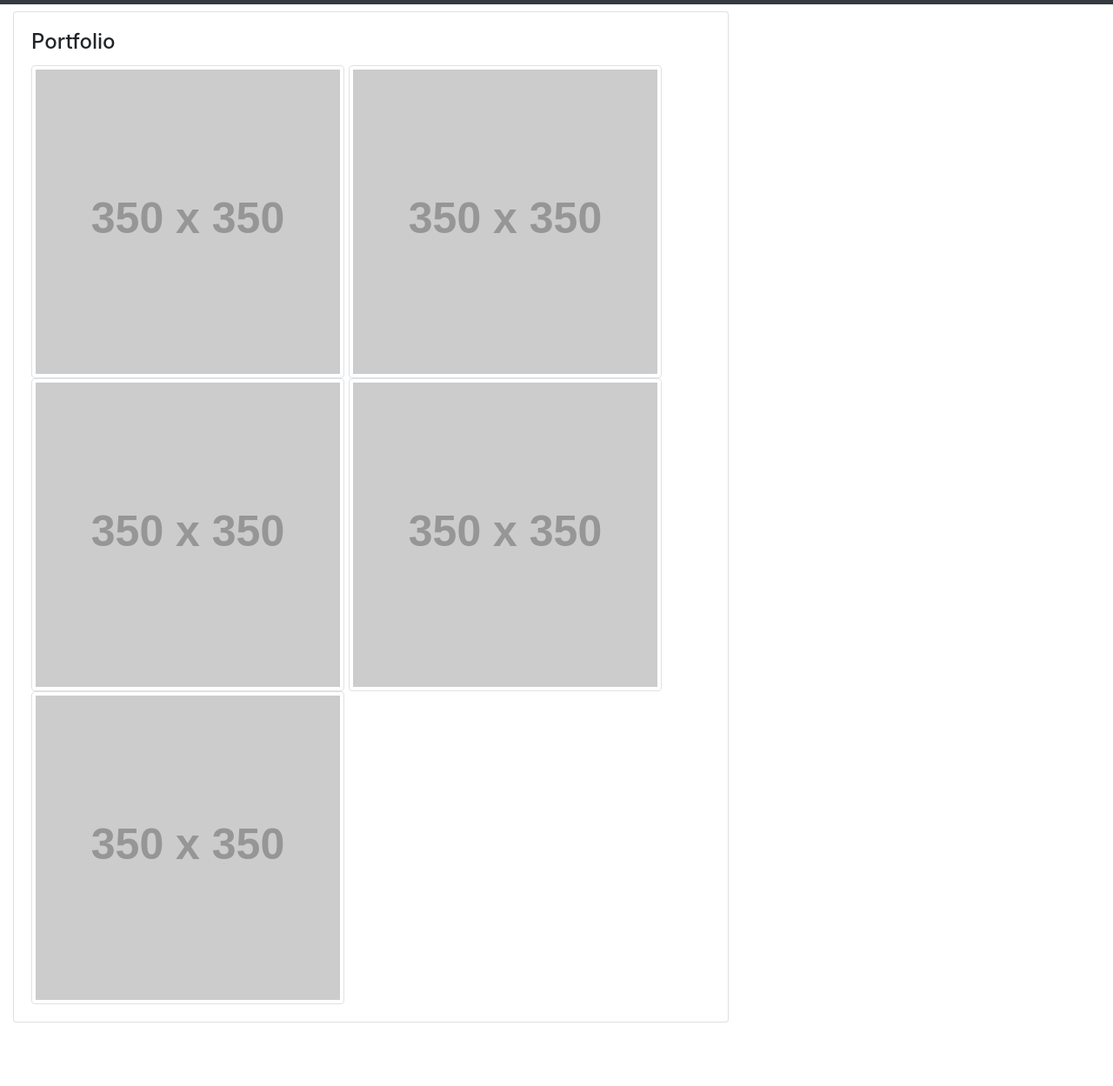
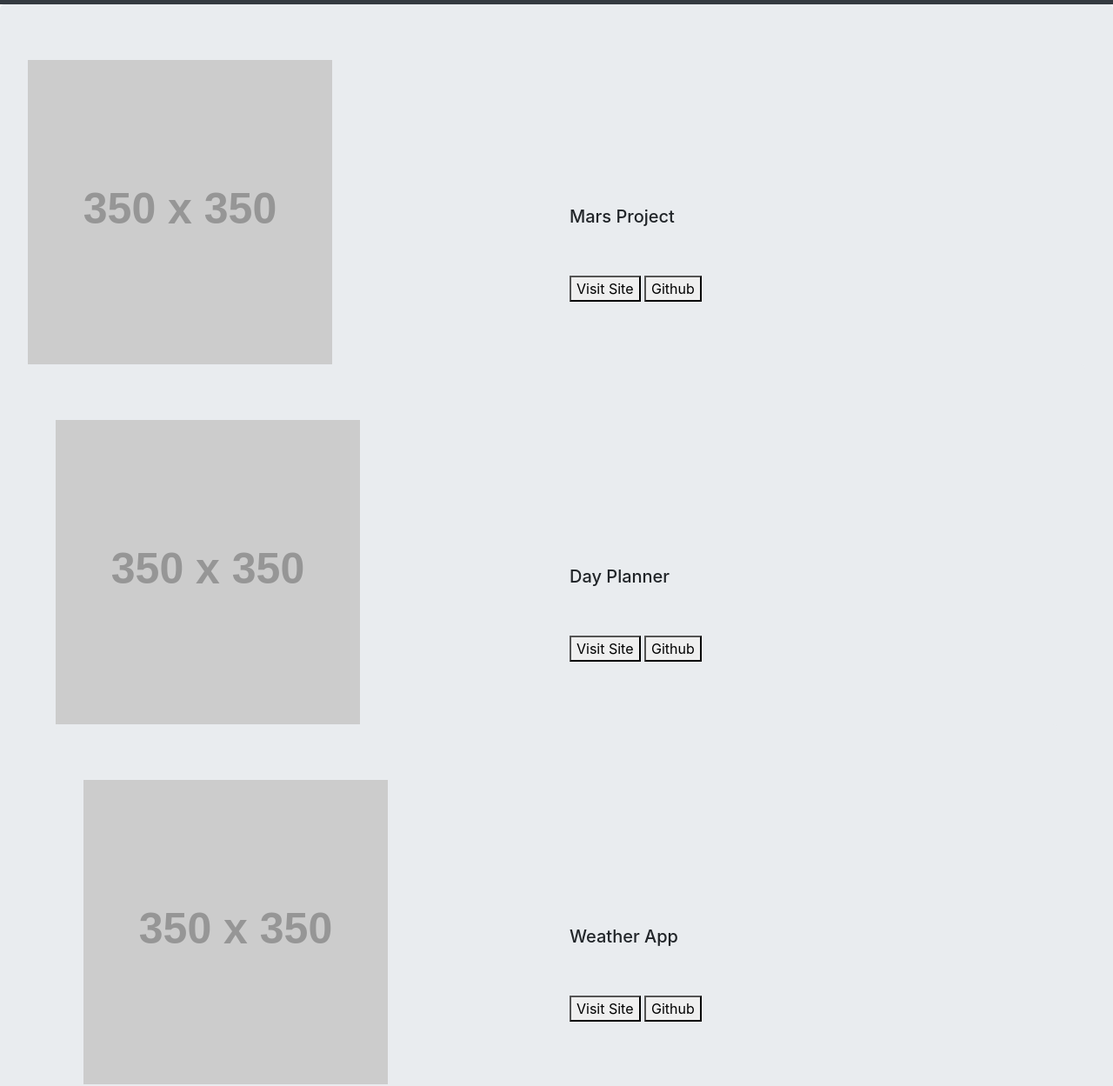
Before and after one commit to jasandper/about-me, a plain HTML site: page portfolio.html in a window 1280 px wide. Shown: the part 51-1300 px from the top of the page at 87% size. Before the commit the page ends 1227 px from the top, so only its background shows below. Drawn offline with nearby package versions, Linux system fonts and the light colour scheme; placeholder pictures from the web are drawn by us.

```diff
--- a/portfolio.html
+++ b/portfolio.html
@@ -31,20 +31,65 @@
           </nav>
         <!-- End Navbar -->
 
-        <!-- Create Card -->
-      <div class="col-md-8">
-        <div class="card mt-2">
-          <div class="card-body">
-            <h4 class="card-title">Portfolio</h4>
-            <img src="http://placehold.it/350x350" alt="Placeholder" class="img-thumbnail">
-            <img src="http://placehold.it/350x350" alt="Placeholder" class="img-thumbnail">
-            <img src="http://placehold.it/350x350" alt="Placeholder" class="img-thumbnail">
-            <img src="http://placehold.it/350x350" alt="Placeholder" class="img-thumbnail">
-            <img src="http://placehold.it/350x350" alt="Placeholder" class="img-thumbnail">
-          </div>
-        </div>
-      </div>
-<!-- End Card  -->
+<!-- Project 1 -->
+
+<div class="jumbotron" id="portfolio1">
+  <div class="row">
+  <div class="col">
+  <img src="https://via.placeholder.com/350" alt="mars project">
+</div>
+<div class="col">
+  <br><br><br><br><br><br><br>
+  <h5>Mars Project</h5>
+  <br><br>
+  <button>Visit Site</button>
+  <button>Github</button>
+</div>
+</div>
+
+<!-- End Project 1 -->
+
+<!-- Project 2 -->
+
+<div class="jumbotron" id="portfolio1">
+  <div class="row">
+  <div class="col">
+  <img src="https://via.placeholder.com/350" alt="Day Planner">
+</div>
+<div class="col">
+  <br><br><br><br><br><br><br>
+  <h5>Day Planner</h5>
+  <br><br>
+  <button>Visit Site</button>
+  <button>Github</button>
+</div>
+</div>
+
+<!-- End Project 2 -->
+
+<!-- Project 3 -->
+
+<div class="jumbotron" id="portfolio1">
+  <div class="row">
+  <div class="col">
+  <img src="https://via.placeholder.com/350" alt="Weather App">
+</div>
+<div class="col">
+  <br><br><br><br><br><br><br>
+  <h5>Weather App</h5>
+  <br><br>
+  <button>Visit Site</button>
+  <button>Github</button>
+</div>
+</div>
+</div>
+
+<!-- End Project 3 -->
+
+
+
+
+
 
   <script src="https://code.jquery.com/jquery-2.1.3.min.js"></script>
   <script src="http://maxcdn.bootstrapcdn.com/bootstrap/3.3.1/js/bootstrap.min.js"></script>
--- a/style.css
+++ b/style.css
@@ -0,0 +1,27 @@
+li {
+    list-style: none;
+    margin: 10px;
+    display: inline-block;
+    font-size: 30px;
+
+    transition: .5s;
+
+}
+
+li:hover {
+    color: orange;
+    transition: .5s;
+
+}
+
+#footer {
+
+}
+
+.info {
+    float: left;
+}
+
+#portfolio1 {
+    padding: 100px;
+}
```
Also changed, not shown: contact.html (+21 -3 lines).
